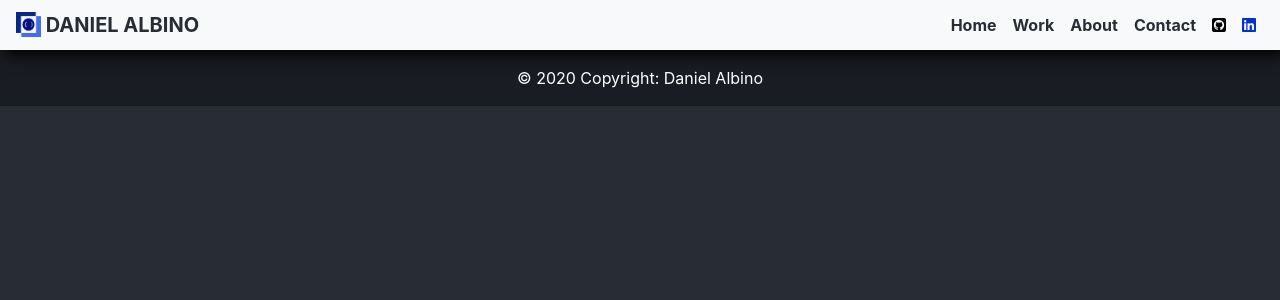
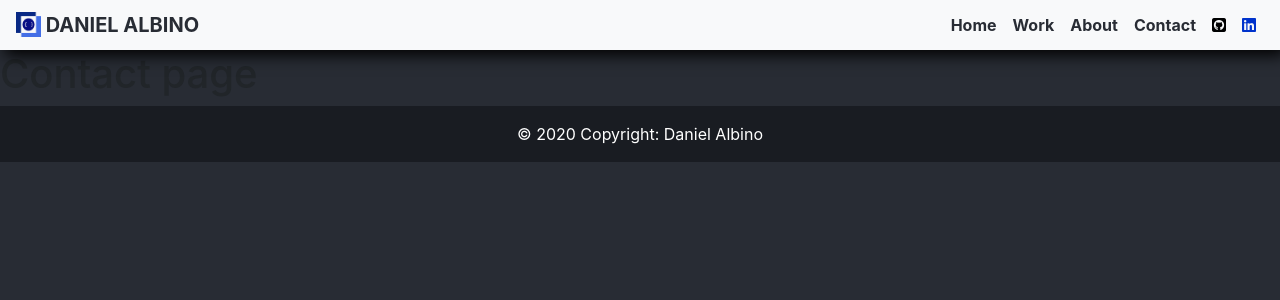
Before and after one commit to DanielAlbino/portfolio, a React (Create React App) app: page /portfolio/contact in a window 1280 px wide. Shown: the top 300 px of the page. Built offline with nearby package versions, Linux system fonts and the light colour scheme.

Commit message:
changed router

```diff
--- a/src/route/index.js
+++ b/src/route/index.js
@@ -9,10 +9,10 @@ class Routing extends Component {
     render(){
         return(
             <Switch>
-                <Route exact path='/' component={Home}/>
-                <Route path='/work' component={Work}/>
-                <Route path='/about' component={About}/>
-                <Route path='/contact' component={Contact}/>
+                <Route exact path='/portfolio' component={Home}/>
+                <Route path='/portfolio/work' component={Work}/>
+                <Route path='/portfolio/about' component={About}/>
+                <Route path='/portfolio/contact' component={Contact}/>
             </Switch>
         );
         }
```
